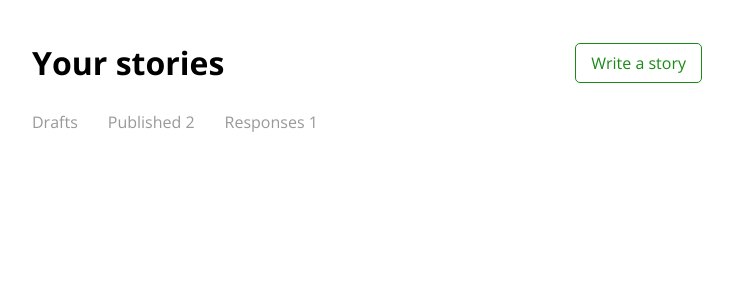
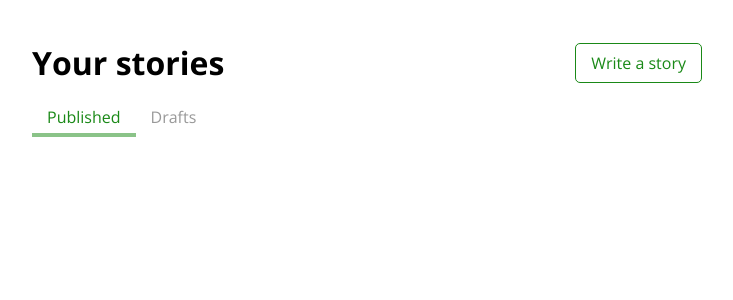
Before and after one commit to benjaminudoh10/blog-python-flask, a Flask app: page /stories in a window 1280 px wide. Shown: the top 300 px of the page, without its empty margins (268-1001 px from the left). Run offline with Flask 2, Linux system fonts and the light colour scheme; data that the repository does not hold is empty.

Commit message:
[Ben] Implemented fetching of draft and published articles
Signed-off-by: Benjamin Udoh <benjaminudoh10@gmail.com>

```diff
--- a/app/models.py
+++ b/app/models.py
@@ -86,8 +86,9 @@ class Article(db.Model):
         return cls.to_json(article, convert_to_html)
 
     @classmethod
-    def get_articles(cls, page=1):
-        articles = cls.query.order_by(cls.updated_at.desc()) \
+    def get_articles(cls, draft=False, page=1):
+        articles = cls.query.filter_by(draft=draft) \
+            .order_by(cls.updated_at.desc()) \
             .offset((page - 1) * 10).limit(10).all()
         return cls.to_json(articles)
 
--- a/app/routes.py
+++ b/app/routes.py
@@ -25,7 +25,7 @@ def home():
     topics = models.Topic.get_topics()
 
     page = request.args.get('page', 1, type=int)
-    posts = models.Article.get_articles(page)
+    posts = models.Article.get_articles(False, page)
     my_posts = models.Article.get_user_posts()
 
     context = {
@@ -166,7 +166,8 @@ def new_story():
 
 @app.route('/stories')
 def stories():
-    articles = models.Article.get_articles()
+    draft = request.args.get('draft', False)
+    articles = models.Article.get_articles(draft)
     return render_template('articles.html', articles=articles)
 
 @app.route('/story/<int:story_id>', methods=['GET', 'PUT'])
--- a/app/static/css/articles.css
+++ b/app/static/css/articles.css
@@ -85,6 +85,21 @@
     cursor: pointer;
 }
 
+#tab span:hover {
+    color: rgba(26, 137, 23, 1);
+    border-bottom: 4px solid rgba(26, 137, 23, 0.51);
+}
+
+#tab a {
+    text-decoration: none;
+    color: inherit;
+}
+
+#tab .active {
+    color: rgba(26, 137, 23, 1);
+    border-bottom: 4px solid rgba(26, 137, 23, 0.51);
+}
+
 #tab > span:first-child {
     padding-left: 0;
 }
--- a/app/templates/articles.html
+++ b/app/templates/articles.html
@@ -21,9 +21,9 @@
 
     <div id="articles-container">
         <div id="tab">
-            <span>Drafts</span>
-            <span>Published 2</span>
-            <span>Responses 1</span>
+            <a href="{{ url_for('stories') }}"><span class="{{ (request.args.get('draft') == None) and 'active' or '' }}">Published</span></a>
+            <a href="{{ url_for('stories') }}?draft=1"><span class="{{ (request.args.get('draft') == '1') and 'active' or '' }}">Drafts</span></a>
+            <!-- <span>Responses 1</span> -->
         </div>
         {% for article in articles %}
             <div class="article">
```
